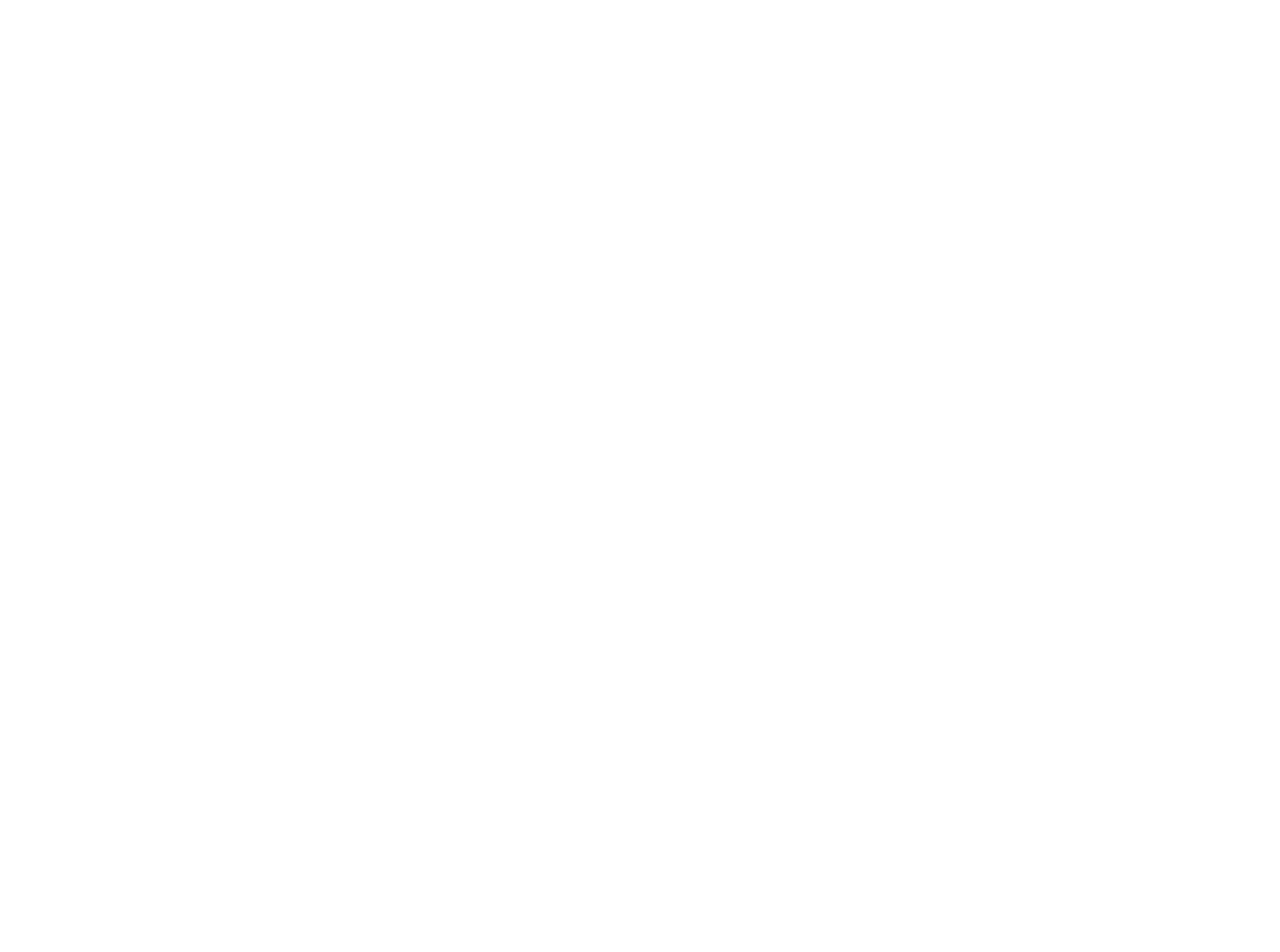
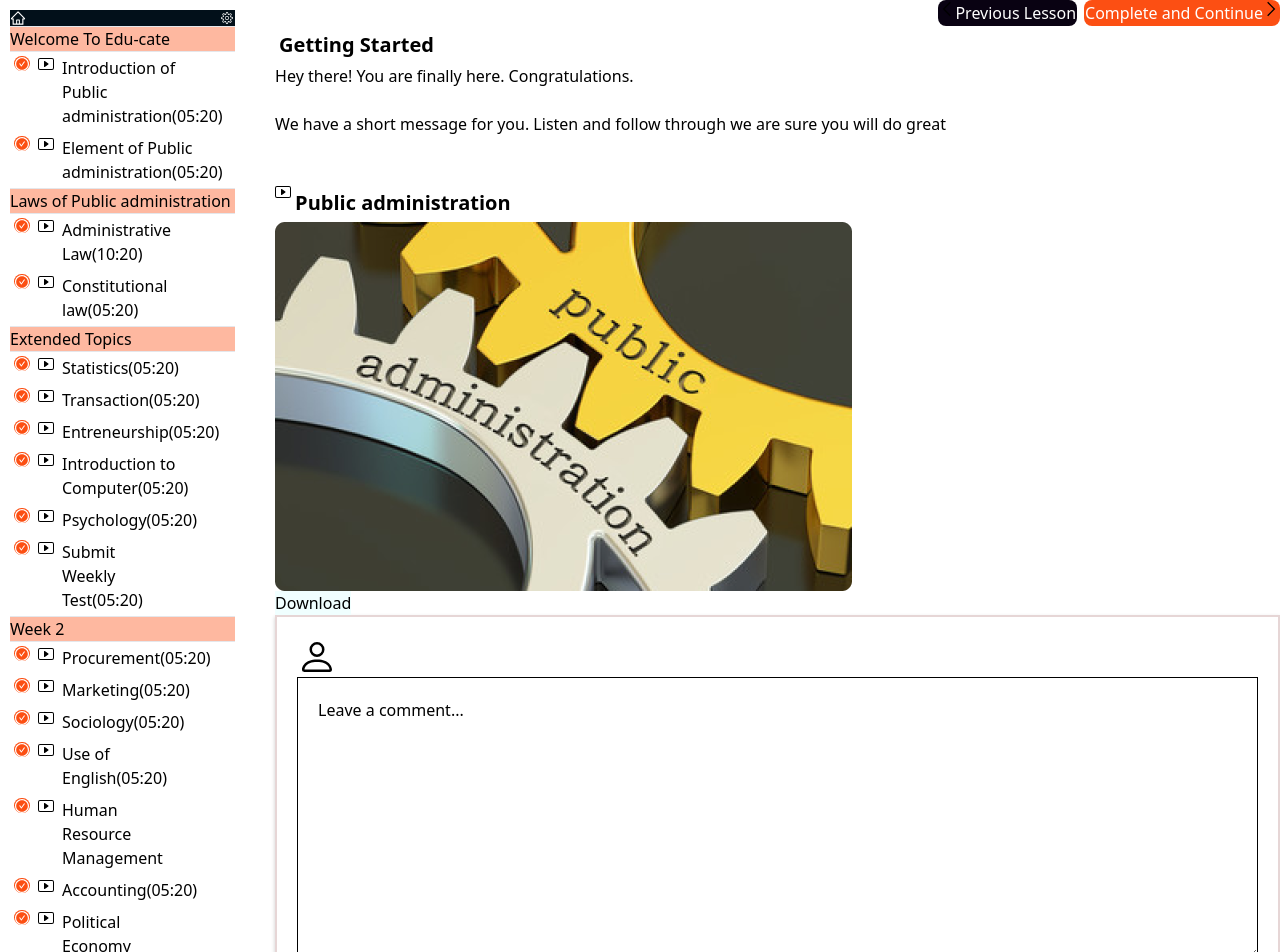
Before and after one commit to learnable-2022/LMS-YA-6-FE, a React (Create React App) app: page /second-dashboard in a window 1280 px wide. Before the commit this address had no page. Shown: the top 952 px of the page. Before the commit the page ends 800 px from the top, so only its background shows below. Built offline with nearby package versions, Linux system fonts and the light colour scheme.

Commit message:
added the second dashboard

```diff
--- a/src/App.jsx
+++ b/src/App.jsx
@@ -4,6 +4,8 @@
 import SignUp from "./components/pages/SignUp";
 import LeftComponent from "./components/Left Component/LeftComponent";
 import MainComponent from "./components/MainComponent/MainComponent";
+import Dashboard from "./components/Dashboard";
+import SecondDashboard from "./components/SecondDashboard/SecondDashboard";
 
 const App = () => {
   return (
@@ -19,6 +21,9 @@
         <Route exact path="/" element={<Home />} />
         <Route exact path="/left-component" element={<LeftComponent />} />
         <Route exact path="/main-component" element={<MainComponent />} />
+        <Route exact path="/dashboard" element={<Dashboard />} />
+        <Route exact path="/second-dashboard" element={<SecondDashboard />} />
+
         <Route exact path="/login">
           <Route exact path="/login" element={<Login />} />
           <Route exact path="/login/signup" element={<SignUp />} />
--- a/src/components/Left Component/LeftComponent.css
+++ b/src/components/Left Component/LeftComponent.css
@@ -2,7 +2,7 @@
   height: 100vh;
   width: 300px;
   min-width: 100px;
-  padding: 20px;
+  padding: 10px;
 }
 .home {
   display: flex;
@@ -17,6 +17,10 @@
 }
 .check {
   margin: 4px;
+  background-color: #fc4f13;
+  color: #fff;
+  height: 15px;
+  border-radius: 13px;
 }
 .play {
   margin: 4px;
@@ -25,5 +29,40 @@
   margin: 4px;
 }
 .heading {
-  background-color: rgb(235, 167, 178);
+  background-color: rgba(252, 79, 19, 0.4);
 }
+@media screen and (max-width: 768px) {
+  .left-component {
+    height: 100vh;
+    width: 250px;
+    padding: 20px;
+  }
+}
+@media screen and (max-width: 280px) {
+  .left-component {
+    height: 100vh;
+    width: 140px;
+    padding: 20px;
+  }
+}
+@media screen and (max-width: 450px) {
+  .left-component {
+    height: 100vh;
+    width: 280px;
+    padding: 20px;
+  }
+}
+@media screen and (max-width: 380px) {
+  .left-component {
+    height: 100vh;
+    width: 280px;
+    padding: 20px;
+  }
+}
+@media screen and (max-width: 300px) {
+  .left-component {
+    height: 100vh;
+    width: 120px;
+    padding: 20px;
+  }
+}
--- a/src/components/MainComponent/MainComponent.css
+++ b/src/components/MainComponent/MainComponent.css
@@ -1,8 +1,175 @@
 .main-component {
   height: 100vh;
-  width: 240px;
+  width: 100%;
   min-width: 100px;
+  padding-left: 30px;
+  /* z-index: 1;
+  flex-grow: 1; */
+}
+.previous-continue {
+  display: flex;
+  justify-content: flex-end;
+}
+.previous {
+  display: flex;
+  justify-content: space-evenly;
+  color: #fff;
+  border: none;
+  border-radius: 8px; /* Adjust the value as per your preference */
+  background-color: rgb(
+    9,
+    2,
+    18
+  ); /* Adjust the background color as per your preference */
+  margin-right: 7px;
+  padding: 1px;
+}
+.continue {
+  display: flex;
+  justify-content: space-evenly;
+  color: #fff;
+  border: none;
+  border-radius: 8px; /* Adjust the value as per your preference */
+  background-color: #fc4f13; /* Adjust the background color as per your preference */
+
+  padding: 1px;
+}
+.started {
+  font-size: 20px;
+  font-weight: 700;
+  margin: 4px;
+}
+.next {
+  color: #fff;
+}
+
+.download {
+  background-color: azure;
+}
+.border-container {
+  border: 2px solid #e6d6d6; /* Adjust border properties as desired */
+  box-shadow: 0 2px 4px rgba(0, 0, 0, 0.2); /* Adjust box shadow properties as desired */
+  padding: 20px; /* Adjust padding as desired */
+  width: 100%; /* Adjust width as desired */
+  height: 400px; /* Adjust height as desired */
+}
+.textarea {
+  display: flex;
+  justify-content: center;
+  height: 50%;
+  width: 100%;
   padding: 20px;
-  z-index: 1;
-  flex-grow: 1;
 }
+/* .content {
+  display: flex;
+  justify-content: space-between;
+} */
+.inner-content {
+  border: 1px solid #000; /* Adjust inner border properties as desired */
+  /* Adjust inner border padding as desired */
+  display: flex;
+  justify-content: center;
+}
+.person-icon {
+  font-size: 40px;
+}
+.post {
+  background-color: #fc4f13;
+  border-radius: 5px;
+  padding: 5px;
+  margin-top: 5px;
+}
+.course {
+  display: flex;
+  justify-content: flex-start;
+}
+@media screen and (max-width: 768px) {
+  .main-component {
+    height: 100vh;
+    width: 270px;
+    padding: 20px;
+    /* z-index: 1;
+    flex-grow: 1; */
+  }
+}
+@media screen and (max-width: 280px) {
+  .main-component {
+    height: 100vh;
+    width: 120px;
+    padding: 20px;
+  }
+}
+@media screen and (max-width: 280px) {
+  .main-component {
+    height: 100vh;
+    width: 120px;
+    padding: 20px;
+  }
+  .border-container {
+    border: 2px solid #e6d6d6; /* Adjust border properties as desired */
+    box-shadow: 0 2px 4px rgba(0, 0, 0, 0.2); /* Adjust box shadow properties as desired */
+    padding: 5px; /* Adjust padding as desired */
+    width: 120px; /* Adjust width as desired */
+    height: 200px; /* Adjust height as desired */
+  }
+
+  /* .content {
+    display: flex;
+    justify-content: space-between;
+  } */
+  .inner-content {
+    border: 4px solid #000; /* Adjust inner border properties as desired */
+    padding: 4px; /* Adjust inner border padding as desired */
+  }
+}
+@media screen and (max-width: 450px) {
+  .main-component {
+    height: 100vh;
+    width: 220px;
+    padding: 20px;
+  }
+  .border-container {
+    border: 2px solid #e6d6d6; /* Adjust border properties as desired */
+    box-shadow: 0 2px 4px rgba(0, 0, 0, 0.2); /* Adjust box shadow properties as desired */
+    padding: 5px; /* Adjust padding as desired */
+    width: 120px; /* Adjust width as desired */
+    height: 200px; /* Adjust height as desired */
+  }
+
+  /* .content {
+    display: flex;
+    justify-content: space-between;
+  } */
+  .inner-content {
+    border: 4px solid #000; /* Adjust inner border properties as desired */
+    padding: 4px; /* Adjust inner border padding as desired */
+  }
+}
+@media screen and (max-width: 380px) {
+  .main-component {
+    height: 100vh;
+    width: 200px;
+    padding: 20px;
+    /* z-index: 1;
+    flex-grow: 1; */
+  }
+  .border-container {
+    border: 2px solid #e6d6d6; /* Adjust border properties as desired */
+    box-shadow: 0 2px 4px rgba(0, 0, 0, 0.2); /* Adjust box shadow properties as desired */
+    padding: 5px; /* Adjust padding as desired */
+    width: 120px; /* Adjust width as desired */
+    height: 200px; /* Adjust height as desired */
+  }
+
+  /* .content {
+    display: flex;
+    justify-content: space-between;
+  } */
+  .inner-content {
+    border: 4px solid #000; /* Adjust inner border properties as desired */
+    padding: 4px; /* Adjust inner border padding as desired */
+  }
+  .person-icon {
+    font-size: 30px;
+  }
+}
--- a/src/components/MainComponent/MainComponent.jsx
+++ b/src/components/MainComponent/MainComponent.jsx
@@ -1,40 +1,63 @@
 import React from "react";
-import { GrFormNext } from "react-icons/gr";
+import { GrNext } from "react-icons/gr";
 import { GrPrevious } from "react-icons/gr";
+import { BsPlayBtn } from "react-icons/bs";
+import { BsPerson } from "react-icons/bs";
+
+import course from "../../Images/course.png";
 import "./MainComponent.css";
 
 function MainComponent() {
   return (
     <>
       <div className="main-component">
-        <div>
-          <h1>
+        <div className="previous-continue">
+          <div className="previous next">
             {" "}
             <i>
-              <GrPrevious />
+              <GrPrevious className="text-white" />
             </i>{" "}
-            Previous Lesson
-          </h1>
-          <h1>
-            {" "}
-            <i>
-              <GrFormNext />
-            </i>{" "}
-            Complete and Continue
-          </h1>
+            <h1>Previous Lesson</h1>
+          </div>
+          <div>
+            <h1 className="continue">
+              Complete and Continue{" "}
+              <i className="next">
+                <GrNext className="next" />
+              </i>{" "}
+            </h1>
+          </div>
         </div>
         <div>
-          <h1>Getting Started</h1>
+          <h1 className="started">Getting Started</h1>
+
           <p>Hey there! You are finally here. Congratulations.</p>
+          <br />
+
           <p>
             We have a short message for you. Listen and follow through we are
             sure you will do great
           </p>
+          <br />
+          <br />
+          <div className="course">
+            <BsPlayBtn /> <h2 className="started"> Public administration </h2>
+          </div>
         </div>
-        <div>
-          <h1>Public Administration</h1>
-          {/* Image */}
-          <button>Download</button>
+        <div className="course-video">
+          <img src={course} alt="" className="course" />
+        </div>
+        <button className="download">Download</button>
+        <div class="border-container">
+          <div class="content">
+            <BsPerson className="person-icon" />
+            <div className="inner-content" >
+              <textarea name="" id="" cols="70" rows="10" className="textarea">
+                Leave a comment...
+              </textarea>
+            </div>
+          </div>
+          <button className="post">Post a comment</button>
         </div>
       </div>
     </>
--- /dev/null
+++ b/src/components/SecondDashboard/SecondDashboard.css
@@ -0,0 +1,12 @@
+.App {
+  width: 100%;
+  height: 100vh;
+  position: relative;
+  display: flex;
+}
+@media screen and (max-width: 768px) {
+  .App {
+    width: 100%;
+    height: 100vh;
+  }
+}
--- /dev/null
+++ b/src/components/SecondDashboard/SecondDashboard.jsx
@@ -0,0 +1,15 @@
+import MainComponent from "../MainComponent/MainComponent";
+import LeftComponent from "../Left Component/LeftComponent";
+import "./SecondDashboard.css";
+import React from "react";
+
+function SecondDashboard() {
+  return (
+    <div className="App">
+      <LeftComponent />
+      <MainComponent />
+    </div>
+  );
+}
+
+export default SecondDashboard;
```
Also changed, not shown: src/Images/course.png (added).
